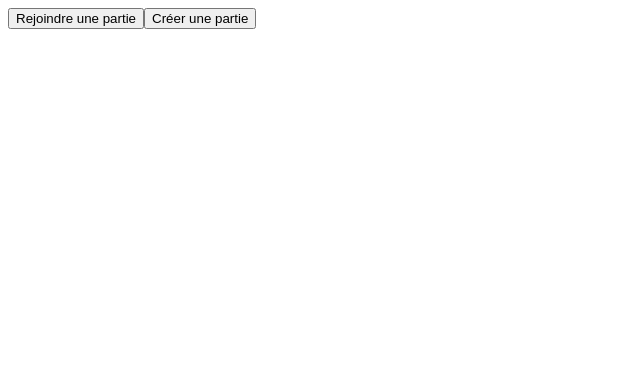
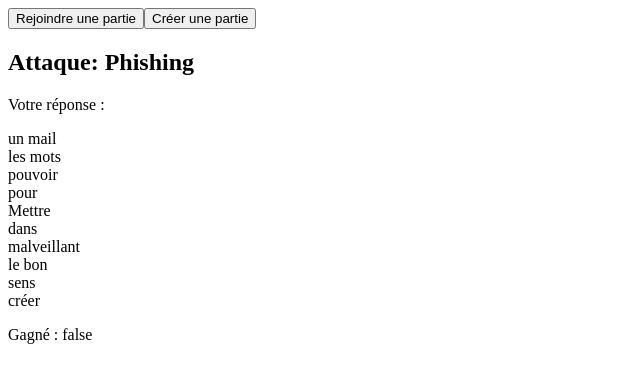
Before and after one commit to PCFv2/DataCityFront, a React (Create React App) app: page / in a window 1280 px wide. Shown: the top 382 px of the page, without its empty margins (0-640 px from the left). Built offline with nearby package versions, Linux system fonts and the light colour scheme.

Commit message:
feat: add first attack for the app : phishing attack

```diff
--- a/src/features/home/Home.tsx
+++ b/src/features/home/Home.tsx
@@ -1,3 +1,4 @@
+import Phishing from "features/inGame/attack/components/Phishing";
 import React from "react";
 import { useNavigate } from "react-router-dom";
 import { ROUTES } from "../../constants";
@@ -13,6 +14,7 @@ const Home = () => {
         Rejoindre une partie
       </button>
       <GameCreate /> {/* Button create game */}
+      <Phishing />
     </div>
   );
 };
--- /dev/null
+++ b/src/features/inGame/attack/components/Phishing.tsx
@@ -0,0 +1,57 @@
+import React, { useEffect, useMemo, useState } from "react";
+import { getRandomWords } from "../services/getRandomWords";
+
+const Phishing = () => {
+  const WIN =
+    "Mettre sens pouvoir dans un mail le bon pour les mots malveillant créer"; // FAKE
+  /* HOOK */
+  const [wordsFind, setWordsFind] = useState<string[]>([]);
+  const [isWon, setIsWon] = useState<boolean>(false);
+
+  const wordsList: string[] = [
+    "Mettre",
+    "sens",
+    "pouvoir",
+    "dans",
+    "un mail",
+    "le bon",
+    "pour",
+    "les mots",
+    "malveillant",
+    "créer",
+  ];
+
+  const words: string[] = useMemo(() => getRandomWords(wordsList), []);
+
+  useEffect(() => {
+    if (wordsFind.join(" ") === WIN) setIsWon(true);
+  }, [wordsFind]);
+
+  const handleClick = (word: string) => {
+    let oldWords = [...wordsFind];
+    if (!oldWords.includes(word)) {
+      oldWords.push(word);
+      setWordsFind(oldWords);
+    } else {
+      oldWords = oldWords.filter((elm) => elm !== word);
+      setWordsFind(oldWords);
+    }
+  };
+
+  return (
+    <div>
+      <h2>Attaque: Phishing</h2>
+      <p>Votre réponse : {wordsFind}</p>
+      <div>
+        {words.map((elm, index) => (
+          <div key={index} onClick={() => handleClick(elm)}>
+            {elm}
+          </div>
+        ))}
+      </div>
+      <p>Gagné : {isWon ? "true" : "false"}</p>
+    </div>
+  );
+};
+
+export default Phishing;
--- /dev/null
+++ b/src/features/inGame/attack/services/getRandomWords.ts
@@ -0,0 +1,13 @@
+const getRandomWord = (words: string[]): string => {
+  return words[Math.round(Math.random() * (words.length - 1))];
+};
+
+export const getRandomWords = (words: string[]): string[] => {
+  const finalWords: string[] = [];
+  let wordChoice: string = getRandomWord(words);
+  while (finalWords.length < words.length) {
+    if (!finalWords.includes(wordChoice)) finalWords.push(wordChoice);
+    wordChoice = getRandomWord(words);
+  }
+  return finalWords;
+};
```
